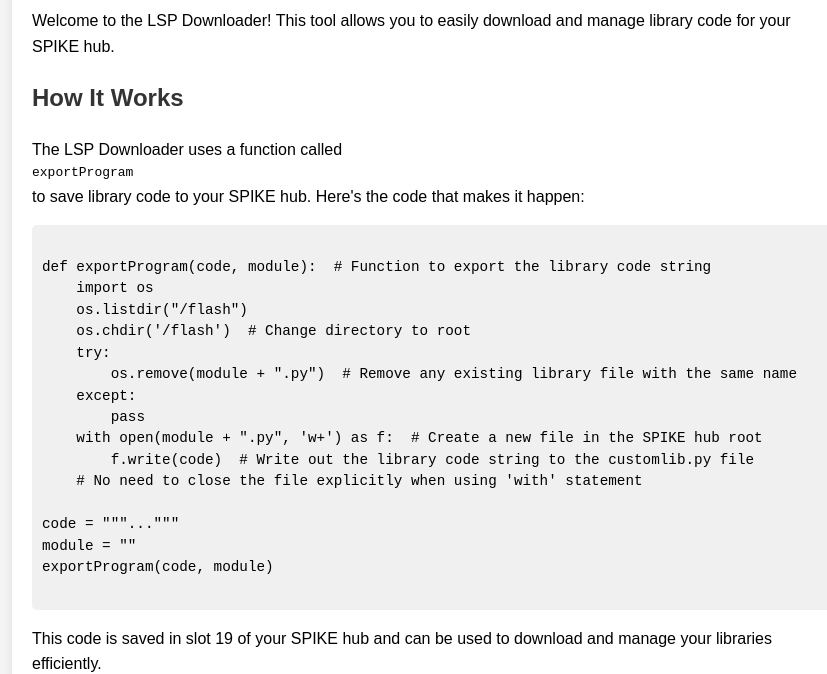
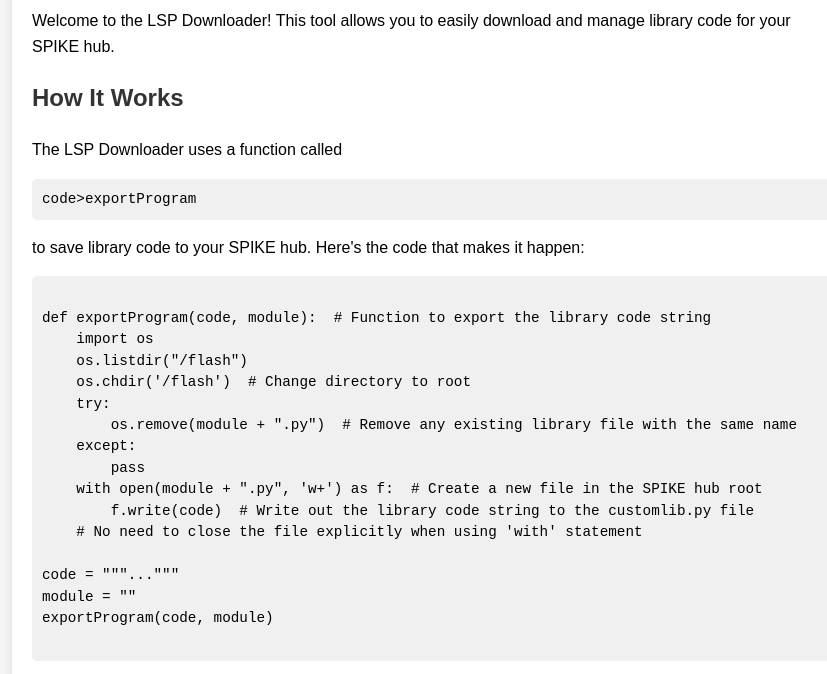
Before and after one commit to lsp-downloader-tutorial/lsp-downloader-tutorial.github.io, a plain HTML site: page index.html in a window 1280 px wide. Shown: the part 126-800 px from the top of the page, without its empty margins (208-1035 px from the left). Drawn offline with Linux system fonts and the light colour scheme.

Commit message:
Update index.html

```diff
--- a/index.html
+++ b/index.html
@@ -57,7 +57,7 @@
         <p>Welcome to the LSP Downloader! This tool allows you to easily download and manage library code for your SPIKE hub.</p>
 
         <h2>How It Works</h2>
-        <p>The LSP Downloader uses a function called <code>exportProgram</code> to save library code to your SPIKE hub. Here's the code that makes it happen:</p>
+        <p>The LSP Downloader uses a function called <pre>code>exportProgram</code></pre> to save library code to your SPIKE hub. Here's the code that makes it happen:</p>
 
         <pre><code>
 def exportProgram(code, module):  # Function to export the library code string
```
